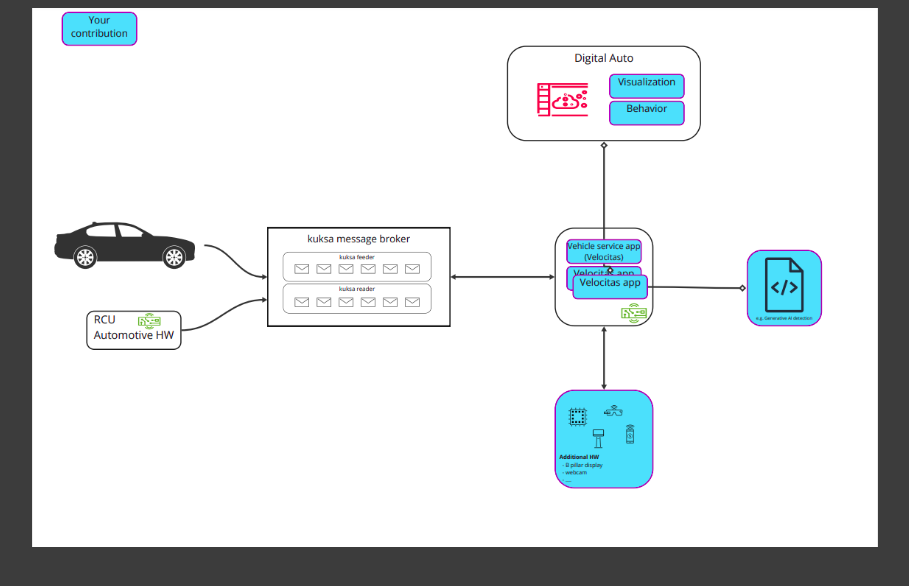
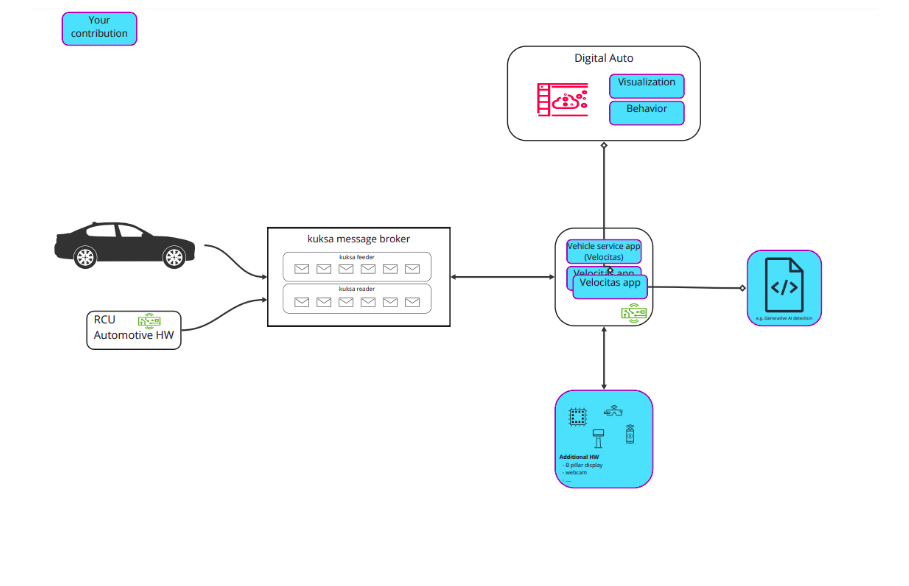
Before and after one commit to SofDCar-Hackathon-II/setup, a plain HTML site: page index.html in a window 1280 px wide. Shown: the whole page, without its empty margins (185-1094 px from the left). Drawn offline with Linux system fonts and the light colour scheme.

Commit message:
background-color

```diff
--- a/index.html
+++ b/index.html
@@ -5,7 +5,7 @@
     <title>SofDCar Hackathon II - Advanced Welcome Scenario Setup</title>
     <link rel="shortcut icon" href="http://www.bosch.com/media/_tech/layout/images/icons/favicon.png">
   </head>
-  <body style="background-color: #3C3C3C;">
+  <body>
     <svg version="1.1" xmlns="http://www.w3.org/2000/svg" xmlns:xlink="http://www.w3.org/1999/xlink"
      viewBox="0 0 1800 768" >
      <defs>
```
